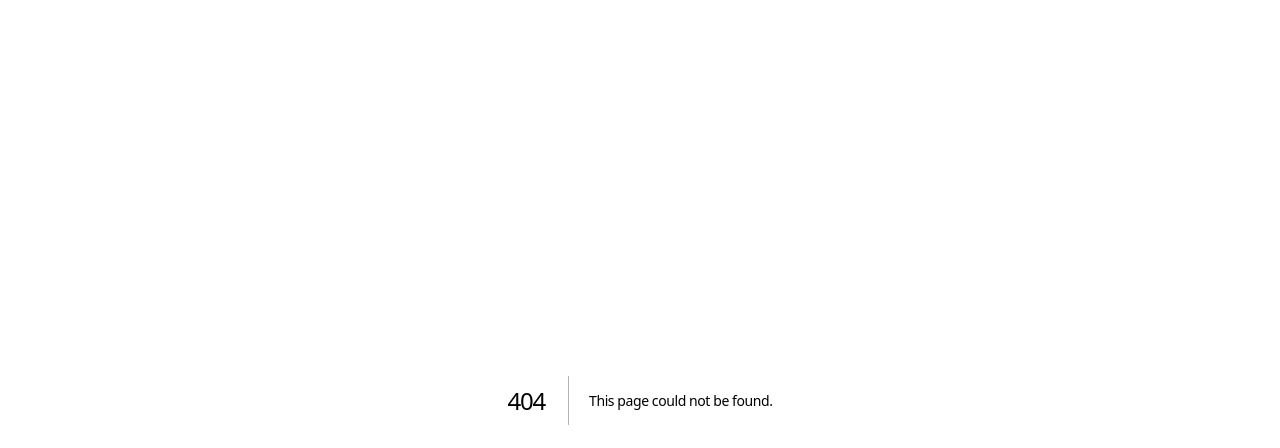
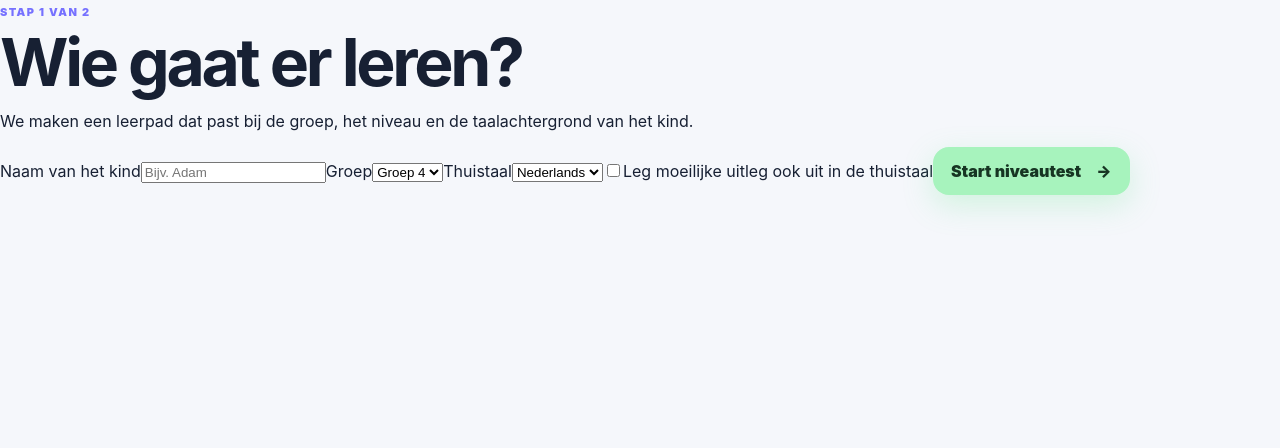
Before and after one commit to amirhamrouni/Platform-hamrouni, a Next.js app in the folder apps/web/: page /onboarding in a window 1280 px wide. Before the commit this address had no page. Shown: the top 448 px of the page. Built offline with nearby package versions, Linux system fonts and the light colour scheme.

Commit message:
feat(onboarding): add child profile setup flow

```diff
--- /dev/null
+++ b/apps/web/app/onboarding/page.tsx
@@ -0,0 +1,52 @@
+'use client';
+
+import { FormEvent, useState } from 'react';
+import { useRouter } from 'next/navigation';
+import { learnerProfileSchema } from '../../lib/learner';
+
+const languages = [
+  ['nl', 'Nederlands'], ['ar', 'Arabisch'], ['tr', 'Turks'], ['pl', 'Pools'],
+  ['uk', 'Oekraïens'], ['en', 'Engels'], ['fr', 'Frans'], ['other', 'Anders'],
+] as const;
+
+export default function OnboardingPage() {
+  const router = useRouter();
+  const [error, setError] = useState('');
+
+  function submit(event: FormEvent<HTMLFormElement>) {
+    event.preventDefault();
+    const form = new FormData(event.currentTarget);
+    const result = learnerProfileSchema.safeParse({
+      name: form.get('name'),
+      group: form.get('group'),
+      homeLanguage: form.get('homeLanguage'),
+      supportLanguageEnabled: form.get('supportLanguageEnabled') === 'on',
+    });
+
+    if (!result.success) {
+      setError('Controleer de naam, groep en thuistaal.');
+      return;
+    }
+
+    sessionStorage.setItem('leersprong:learner', JSON.stringify(result.data));
+    router.push('/assessment');
+  }
+
+  return (
+    <main className="flowPage">
+      <section className="flowCard">
+        <span className="eyebrow">STAP 1 VAN 2</span>
+        <h1>Wie gaat er leren?</h1>
+        <p>We maken een leerpad dat past bij de groep, het niveau en de taalachtergrond van het kind.</p>
+        <form className="flowForm" onSubmit={submit}>
+          <label>Naam van het kind<input name="name" placeholder="Bijv. Adam" autoComplete="given-name" required /></label>
+          <label>Groep<select name="group" defaultValue="4">{Array.from({ length: 8 }, (_, i) => <option value={i + 1} key={i + 1}>Groep {i + 1}</option>)}</select></label>
+          <label>Thuistaal<select name="homeLanguage" defaultValue="nl">{languages.map(([value, label]) => <option value={value} key={value}>{label}</option>)}</select></label>
+          <label className="checkRow"><input type="checkbox" name="supportLanguageEnabled" />Leg moeilijke uitleg ook uit in de thuistaal</label>
+          {error && <p className="formError" role="alert">{error}</p>}
+          <button className="primaryButton" type="submit">Start niveautest <span>→</span></button>
+        </form>
+      </section>
+    </main>
+  );
+}
```
